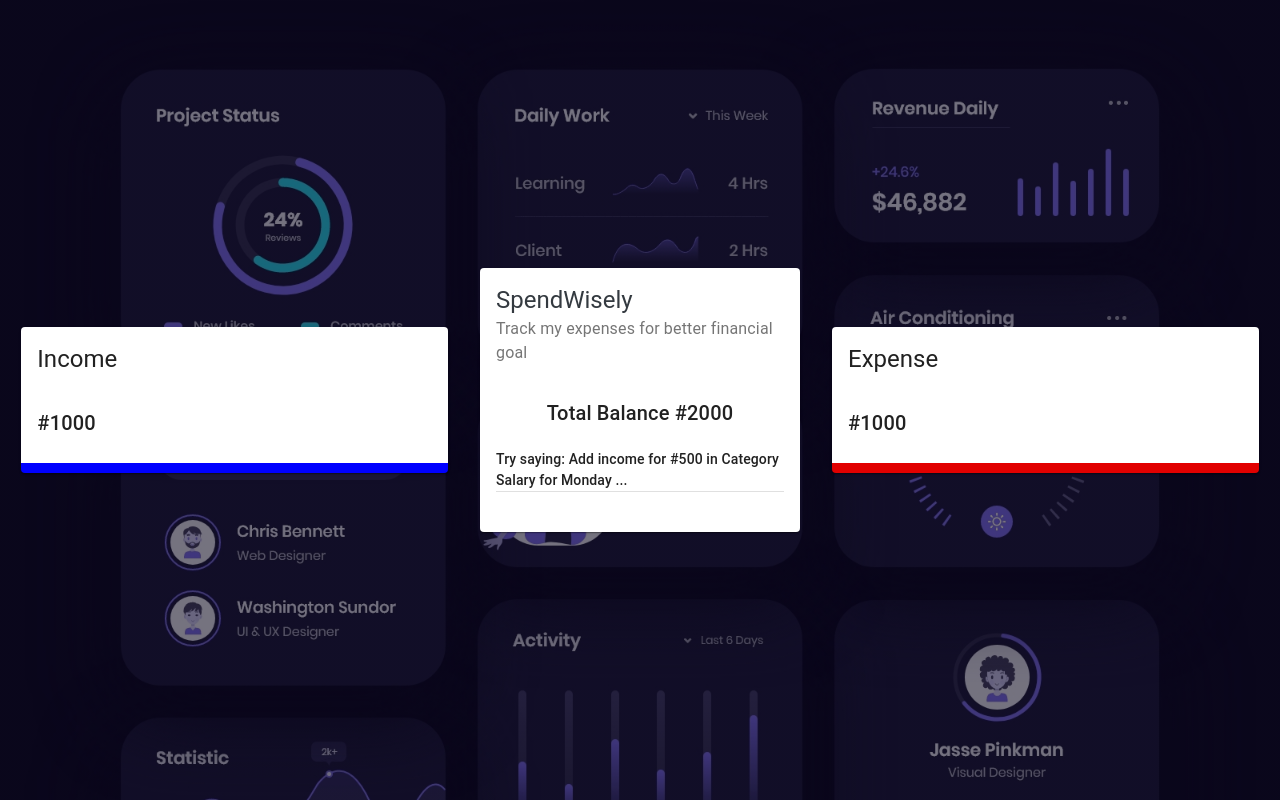
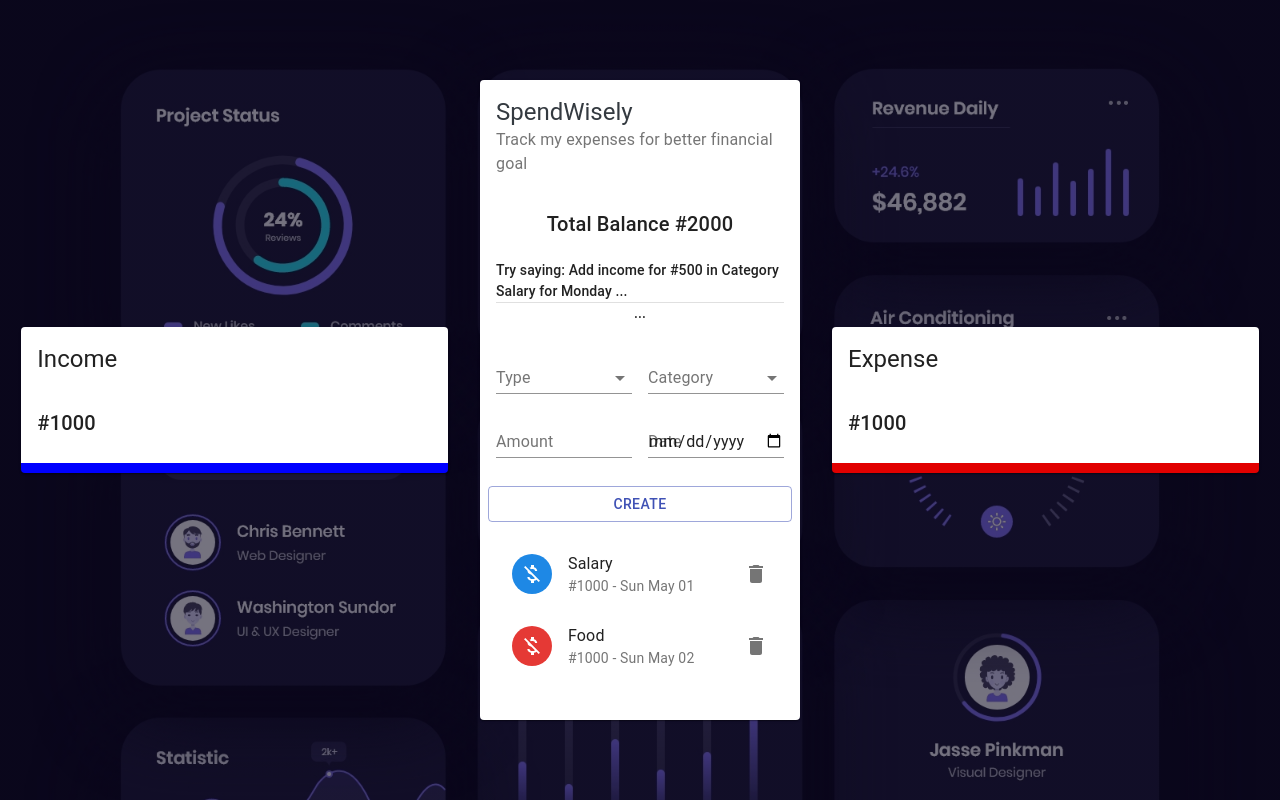
Before and after one commit to Ndkkqueenie/spendwisely, a React (Create React App) app: page / in a window 1280 px wide. Built offline with nearby package versions, Linux system fonts and the light colour scheme.

Commit message:
display income and expenses list

```diff
--- a/src/components/Main/Form/Form.jsx
+++ b/src/components/Main/Form/Form.jsx
@@ -0,0 +1,54 @@
+import React from 'react';
+import {
+  TextField,
+  Typography,
+  Grid,
+  Button,
+  FormControl,
+  InputLabel,
+  Select,
+  MenuItem
+} from '@material-ui/core';
+
+import useStyles from './styles';
+
+const Form = () => {
+  const classes = useStyles();
+
+  return (
+    <Grid container spacing={2}>
+      <Grid item xs={12}>
+        <Typography align="center" variant="subtitle2" gutterBottom>
+          ...
+        </Typography>
+      </Grid>
+      <Grid item xs={6}>
+        <FormControl fullWidth>
+          <InputLabel>Type</InputLabel>
+          <Select>
+            <MenuItem value="Income">Income</MenuItem>
+            <MenuItem value="Expense">Expense</MenuItem>
+          </Select>
+        </FormControl>
+      </Grid>
+      <Grid item xs={6}>
+        <FormControl fullWidth >
+          <InputLabel>Category</InputLabel>
+          <Select>
+            <MenuItem value="business">Business</MenuItem>
+            <MenuItem value="salary">Salary</MenuItem>
+          </Select>
+        </FormControl>
+      </Grid>
+      <Grid item xs={6}>
+        <TextField type="number" label="Amount" fullWidth></TextField>
+      </Grid>
+      <Grid item xs={6}>
+        <TextField type="date" label="Date" fullWidth></TextField>
+      </Grid>
+      <Button className={classes.button} variant="outlined" color="primary" fullWidth>Create</Button>
+    </Grid>
+  )
+}
+
+export default Form;
--- /dev/null
+++ b/src/components/Main/Form/styles.js
@@ -0,0 +1,12 @@
+import { makeStyles } from '@material-ui/core/styles';
+
+export default makeStyles(() => ({
+  radioGroup: {
+    display: 'flex',
+    justifyContent: 'center',
+    marginBottom: '-10px',
+  },
+  button: {
+    marginTop: '20px',
+  },
+}));
--- /dev/null
+++ b/src/components/Main/List/List.jsx
@@ -0,0 +1,66 @@
+import React from 'react';
+import {
+  List as MUIList,
+  ListItem,
+  ListItemAvatar,
+  ListItemText,
+  Avatar,
+  ListItemSecondaryAction,
+  IconButton,
+  Slide
+} from '@material-ui/core';
+import { Delete, MoneyOff } from '@material-ui/icons';
+
+import useStyles from './styles';
+
+const List = () => {
+  const classes = useStyles();
+
+  const transactions = [
+    {
+      id: 1,
+      type: "Income",
+      category: "Salary",
+      amount: 1000,
+      date: "Sun May 01"
+    },
+    {
+      id: 2,
+      type: "Expenses",
+      category: "Food",
+      amount: 1000,
+      date: "Sun May 02"
+    },
+    {
+      id: 3,
+      type: "Income",
+      category: "Allowance",
+      amount: 1500,
+      date: "Sun May 03"
+    }
+  ];
+
+  return (
+    <MUIList dense={false} className={classes.list}>
+      {transactions.map((transaction) => (
+        <Slide direction="down" in mountOnEnter unmountOnExit key={transaction.id}>
+          <ListItem>
+            <ListItemAvatar>
+              <Avatar className={transaction.type === 'Income' ? classes.avatarIncome : classes.avatarExpense}>
+                <MoneyOff />
+              </Avatar>
+            </ListItemAvatar>
+            <ListItemText primary={transaction.category} secondary={`#${transaction.amount} - ${transaction.date}`}/>
+            <ListItemSecondaryAction>
+              <IconButton edge="end" aria-label="delete" onClick="">
+                <Delete />
+              </IconButton>
+            </ListItemSecondaryAction>
+          </ListItem>
+        </Slide>
+      ))}
+    </MUIList>
+  )
+}
+
+export default List
--- /dev/null
+++ b/src/components/Main/List/styles.js
@@ -0,0 +1,17 @@
+import { makeStyles } from '@material-ui/core/styles';
+import { red, blue } from '@material-ui/core/colors';
+
+export default makeStyles((theme) => ({
+  avatarIncome: {
+    color: '#fff',
+    backgroundColor: blue[600],
+  },
+  avatarExpense: {
+    color: theme.palette.getContrastText(red[500]),
+    backgroundColor: red[600],
+  },
+  list: {
+    maxHeight: '150px',
+    overflow: 'auto',
+  },
+}));
--- a/src/components/Main/Main.jsx
+++ b/src/components/Main/Main.jsx
@@ -2,6 +2,8 @@
 import { Card, CardHeader, CardContent, Typography, Grid, Divider } from '@material-ui/core';
 
 import useStyles from './styles';
+import Form from './Form/Form';
+import List from './List/List';
 
 const Main = () => {
   const classes = useStyles();
@@ -16,12 +18,12 @@
           Try saying: Add income for #500 in Category Salary for Monday ...
         </Typography>
         <Divider />
-        {/* Form */}
+        <Form />
       </CardContent>
       <CardContent className={classes.cardContent}>
         <Grid container spacing={2}>
           <Grid item xs={12}>
-            {/* <List /> */}
+            <List />
           </Grid>
         </Grid>
       </CardContent>
```
